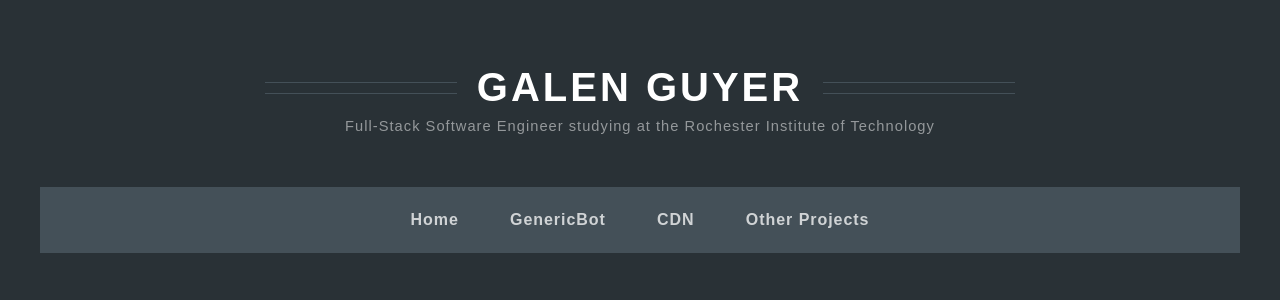
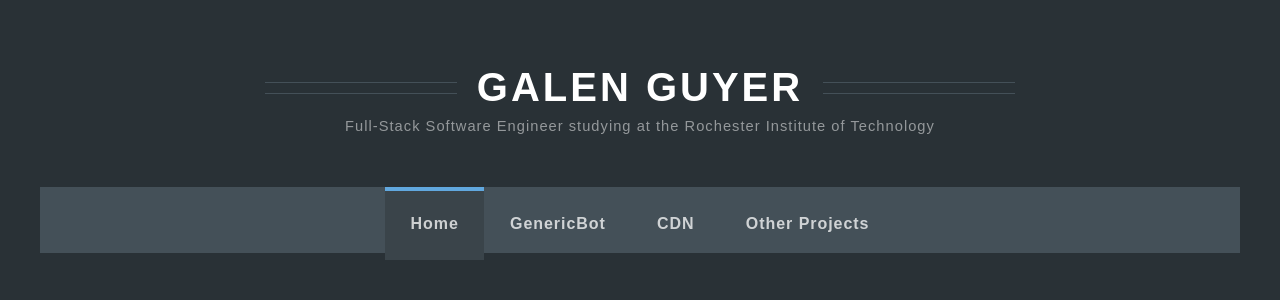
Before and after one commit to galenguyer/personal-site-next, a Next.js app: page / in a window 1280 px wide. Shown: the top 300 px of the page. Built offline with nearby package versions, Linux system fonts and the light colour scheme.

Commit message:
Implement smart navbar

```diff
--- a/components/navlink.js
+++ b/components/navlink.js
@@ -3,12 +3,12 @@ import styles from '../styles/nav.module.css';
 
 function NavLink({ children, href }) {
   const router = useRouter()
-  const style = {
-    marginRight: 10,
+  let style = router.pathname === href ? {
     background: '#3a444a',
-    borderTopColor: '#61a8df',
+    borderTop: '4px solid #61a8df',
 	color: '#fff',
-  }
+  } : {}
+
 
   const handleClick = e => {
     e.preventDefault()
@@ -16,7 +16,7 @@ function NavLink({ children, href }) {
   }
 
   return (
-      <li className={styles.item}>
+      <li style={style} className={styles.item}>
         <a href={href} onClick={handleClick} className={styles.link}>
             {children}
         </a>
```
